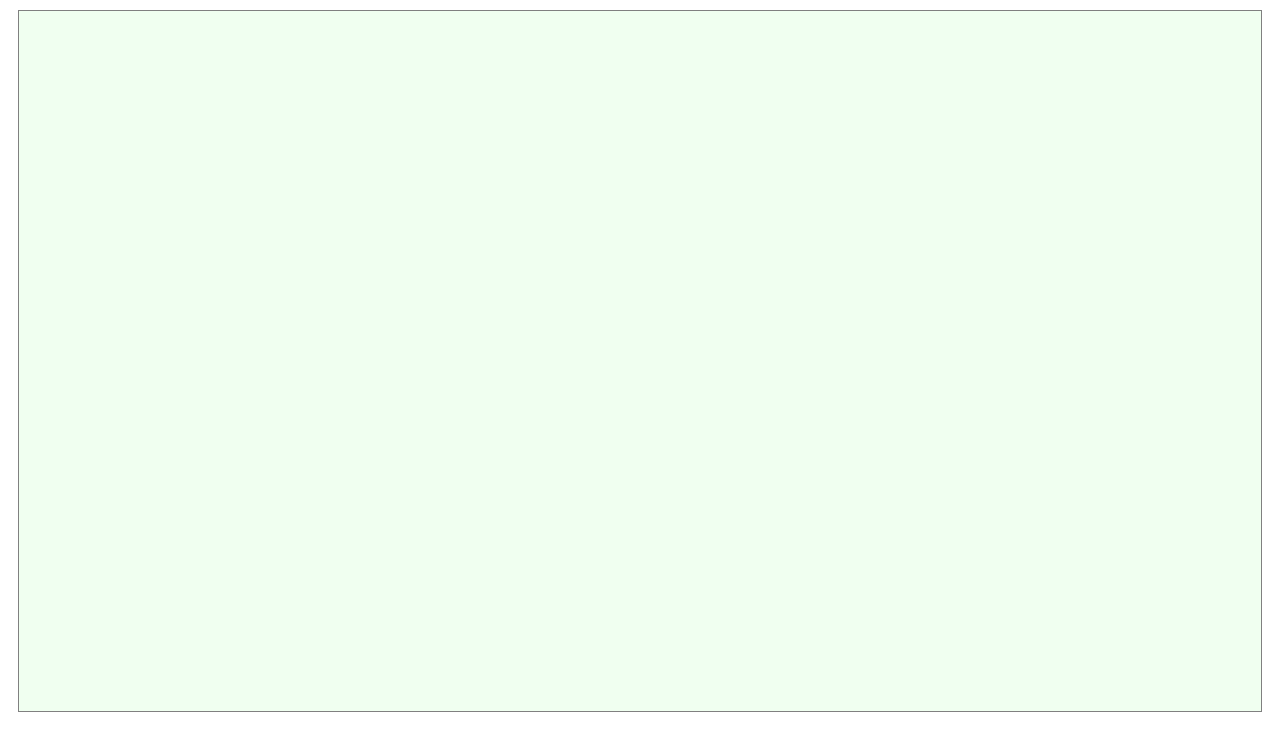
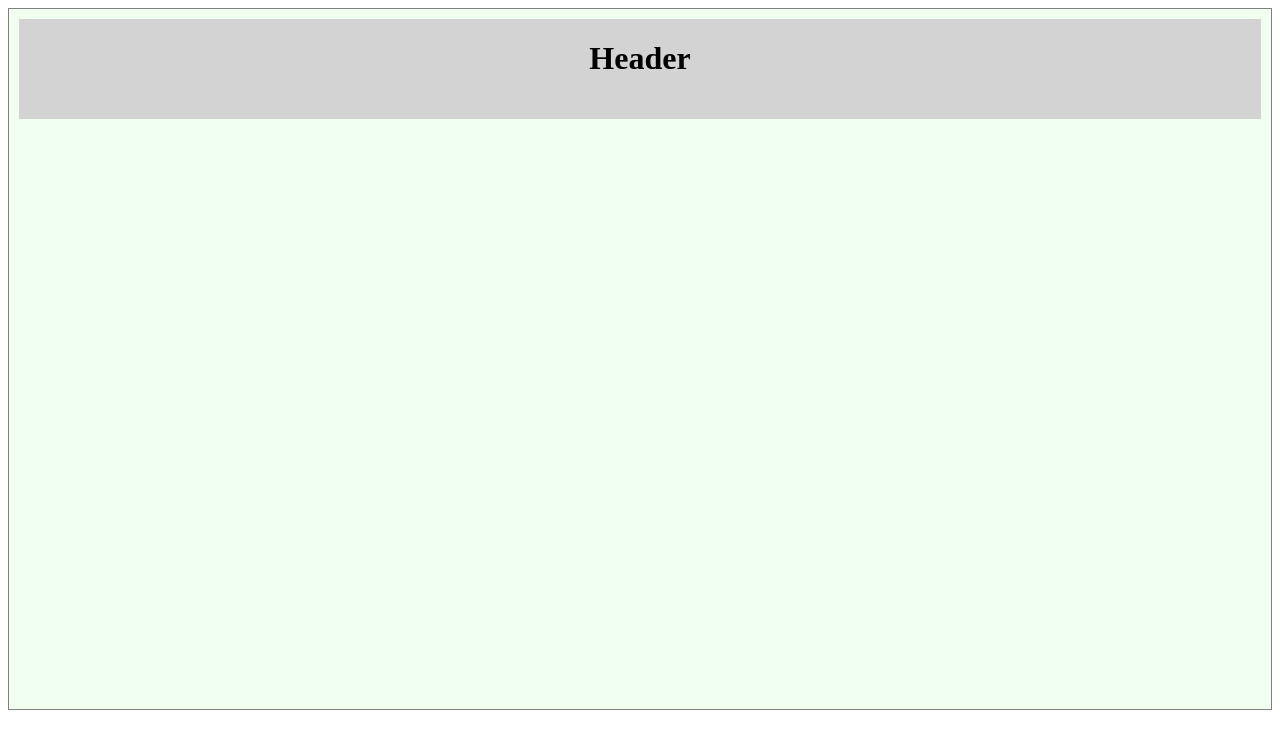
Before and after one commit to fahadshoukat/CSSFlexBoxAssignment, a plain HTML site: page index.html in a window 1280 px wide. Drawn offline with Linux system fonts and the light colour scheme.

Commit message:
addingAndStylingHeader

```diff
--- a/index.html
+++ b/index.html
@@ -11,7 +11,9 @@
 
 <body>
     <div id="container">
-        <div id="header"></div>
+        <div id="header">
+            <h1>Header</h1>
+        </div>
         <div id="navBar"></div>
         <div id="mainContent"></div>
         <div id="footer"></div>
--- a/style.css
+++ b/style.css
@@ -2,5 +2,11 @@
     border: 1px solid gray;
     background-color: honeydew;
     height: 700px;
+}
+#header {
+    background-color: lightgray;
+    height: 100px;
+    display: flex;
+    justify-content: center;
     margin: 10px;
 }
```
